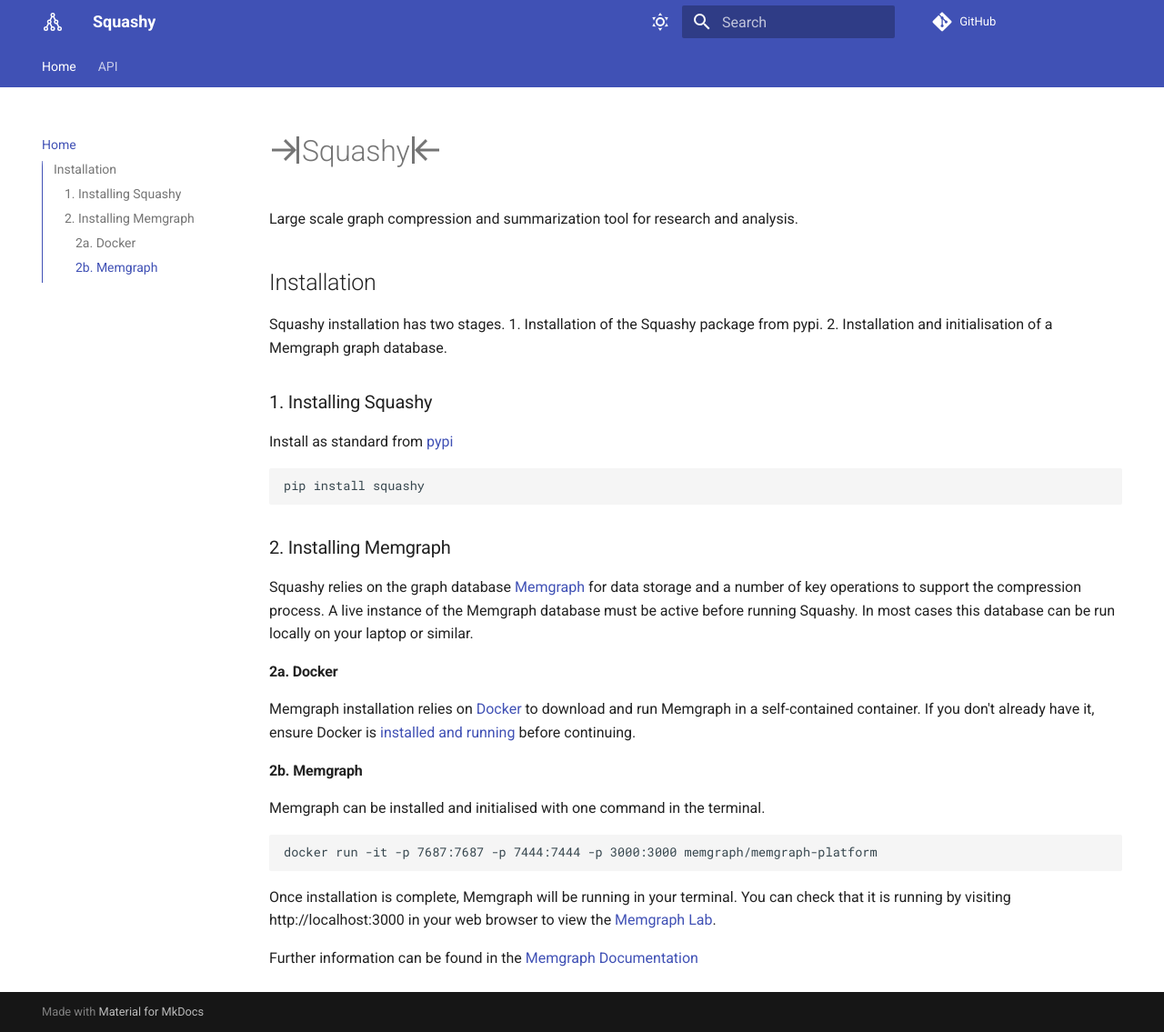
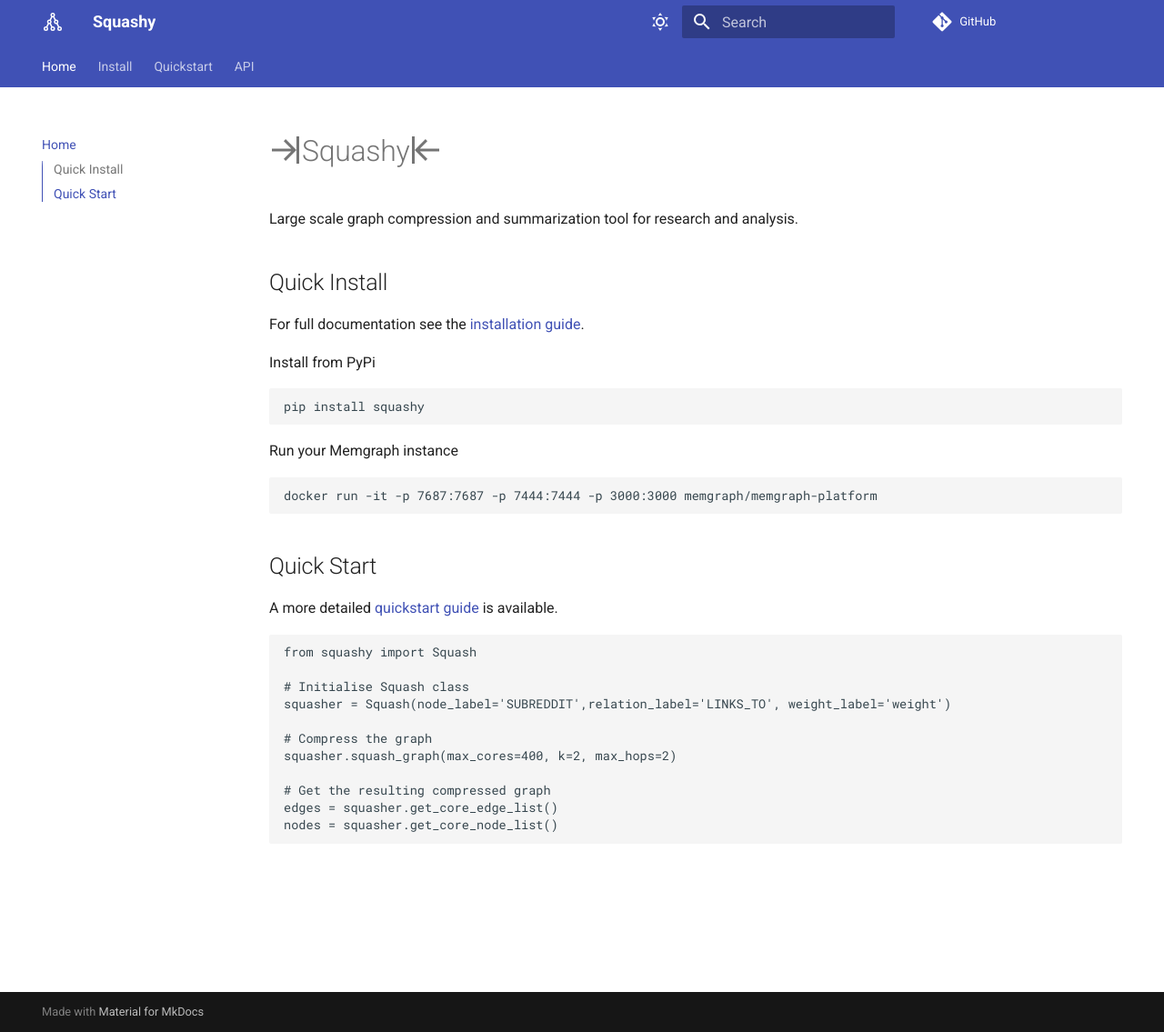
Before and after one commit to Minyall/squashy, an MkDocs documentation site: the page built from docs/index.md, in a window 1280 px wide and 1135 px high. Shown: the whole window at 91% size. Built offline with MkDocs 1.6.1 and Material for MkDocs 9.7.7, drawn with Linux system fonts in a browser that asks for light colours; comment, search, counter and statistics services are not loaded.

Commit message:
Add range of install and quickstart info

`````diff
--- a/docs/index.md
+++ b/docs/index.md
@@ -2,38 +2,31 @@
 # :material-arrow-collapse-right:Squashy:material-arrow-collapse-left:
 Large scale graph compression and summarization tool for research and analysis.
 
+## Quick Install
+For full documentation see the [installation guide](installation.md).
 
-
-## Installation
-Squashy installation has two stages.
-1. Installation of the Squashy package from pypi.
-2. Installation and initialisation of a Memgraph graph database.
-
-### 1. Installing Squashy
-
-Install as standard from [pypi](https://pypi.org/project/squashy/)
-
-````bash
+Install from PyPi
+```bash
 pip install squashy
-````
-
-### 2. Installing Memgraph
-Squashy relies on the graph database [Memgraph](https://memgraph.com/) for data storage and a number of key operations to support
-the compression process. A live instance of the Memgraph database must be active before running Squashy. In most cases
-this database can be run locally on your laptop or similar.
-
-#### 2a. Docker
-Memgraph installation relies on [Docker](https://www.docker.com/) to download and run Memgraph in a self-contained
-container. If you don't already have it, ensure Docker is [installed and running](https://docs.docker.com/get-docker/)
-before continuing.
-
-#### 2b. Memgraph
-Memgraph can be installed and initialised with one command in the terminal.
+```
+Run your Memgraph instance
 
 ```bash
 docker run -it -p 7687:7687 -p 7444:7444 -p 3000:3000 memgraph/memgraph-platform
 ```
-Once installation is complete, Memgraph will be running in your terminal. You can check that it is running
-by visiting http://localhost:3000 in your web browser to view the [Memgraph Lab](https://memgraph.com/docs/memgraph-lab).
 
-Further information can be found in the [Memgraph Documentation](https://memgraph.com/docs/memgraph)
+## Quick Start
+A more detailed [quickstart guide](quickstart.md) is available.
+```python
+from squashy import Squash
+
+# Initialise Squash class
+squasher = Squash(node_label='SUBREDDIT',relation_label='LINKS_TO', weight_label='weight')
+
+# Compress the graph
+squasher.squash_graph(max_cores=400, k=2, max_hops=2)
+
+# Get the resulting compressed graph
+edges = squasher.get_core_edge_list()
+nodes = squasher.get_core_node_list()
+```
--- a/mkdocs.yml
+++ b/mkdocs.yml
@@ -42,6 +42,8 @@
 
 nav:
   - Home: index.md
+  - Install: installation.md
+  - Quickstart: quickstart.md
   - API:
     - Squash: Squash.md
     - DataImporter: DataImporter.md
`````
Also changed, not shown: docs/installation.md (added, +34 -0 lines), docs/quickstart.md (added).
